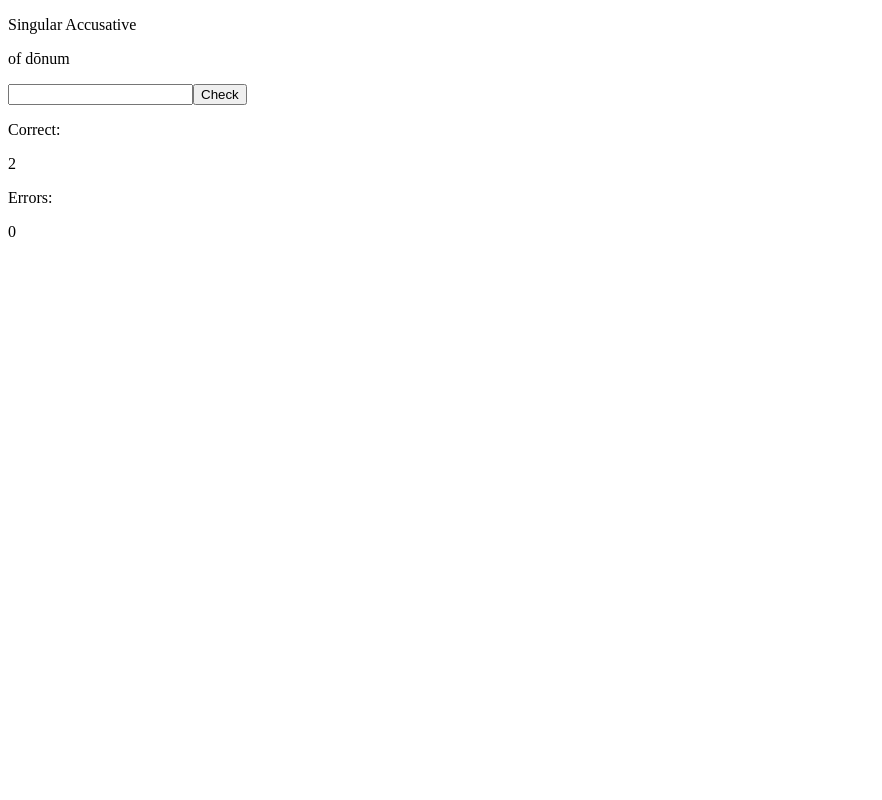
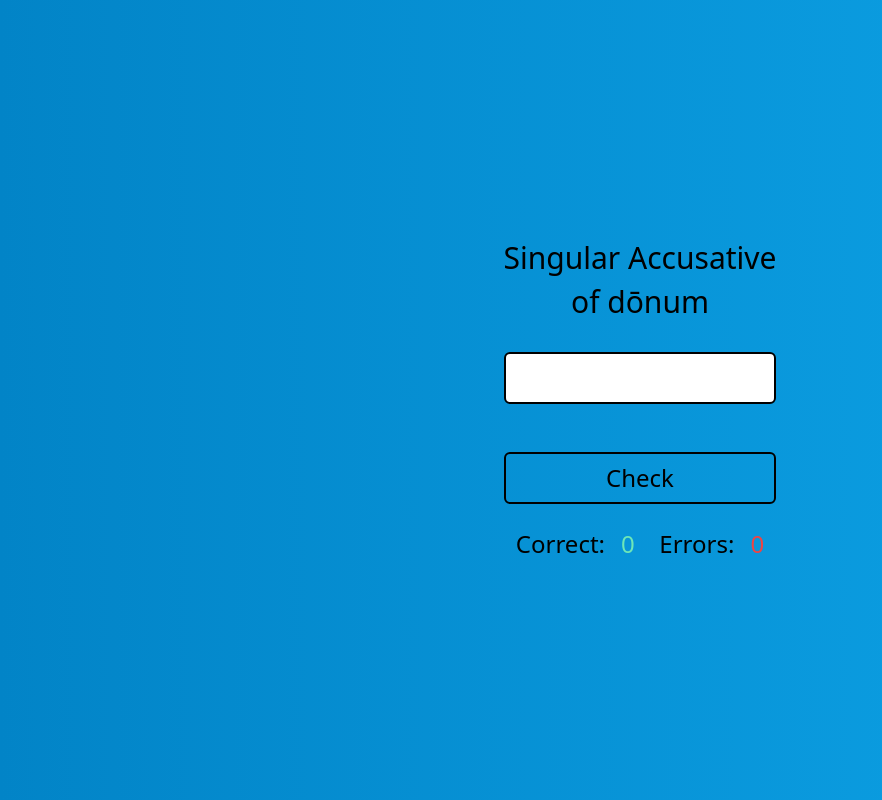
Before and after one commit to Sebosun/latin-downling-method, a React (Create React App) app: page / in a window 1280 px wide. Shown: the whole page, without its empty margins (0-882 px from the left). Built offline with nearby package versions, Linux system fonts and the light colour scheme.

Commit message:
stats slice setup

```diff
--- a/src/App.tsx
+++ b/src/App.tsx
@@ -21,8 +21,6 @@ const dummyData = {
 };
 
 function App() {
-  // const ref = useRef<HTMLInputElement>(null);
-
   return (
     <div className="flex flex-col items-center justify-center h-full  bg-gradient-to-r from-sky-600 to-sky-500 ">
       <main>
--- a/src/components/game/Game.tsx
+++ b/src/components/game/Game.tsx
@@ -3,6 +3,7 @@ import Question from "./Question";
 
 export default function Game() {
   const ref = useRef<HTMLInputElement | null>(null);
+
   const submitForm = (e: React.FormEvent<HTMLFormElement>) => {
     e.preventDefault();
     if (!ref.current) throw new Error("Ref is empty");
--- a/src/components/stats/Stats.tsx
+++ b/src/components/stats/Stats.tsx
@@ -1,14 +1,17 @@
+import { useAppSelector } from "../../store/hooks";
+
 export default function Stats() {
+  const { success, error } = useAppSelector((state) => state.stats);
   return (
     <div className="flex text-2xl justify-around">
       <div className="flex justify-start gap-4">
         <p>Correct:</p>
-        <p className="text-green-300">{2}</p>
+        <p className="text-green-300">{success}</p>
       </div>
 
       <div className="flex justify-start gap-4">
         <p>Errors:</p>
-        <p className="text-red-500">{0}</p>
+        <p className="text-red-500">{error}</p>
       </div>
     </div>
   );
--- a/src/index.tsx
+++ b/src/index.tsx
@@ -1,4 +1,5 @@
 import ReactDOM from "react-dom";
+import "./index.css";
 
 import { Provider } from "react-redux";
 import store from "./store/index";
--- a/src/store/index.ts
+++ b/src/store/index.ts
@@ -1,7 +1,10 @@
 import { configureStore } from "@reduxjs/toolkit";
+import settingsReducer from "./slices/stats";
 
 const store = configureStore({
-  reducer: {},
+  reducer: {
+    stats: settingsReducer,
+  },
 });
 
 export type AppDispatch = typeof store.dispatch;
```
